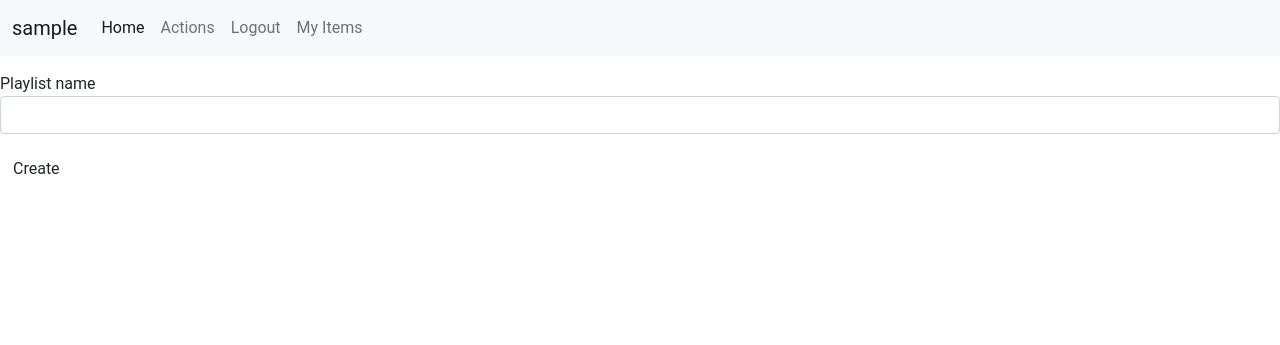
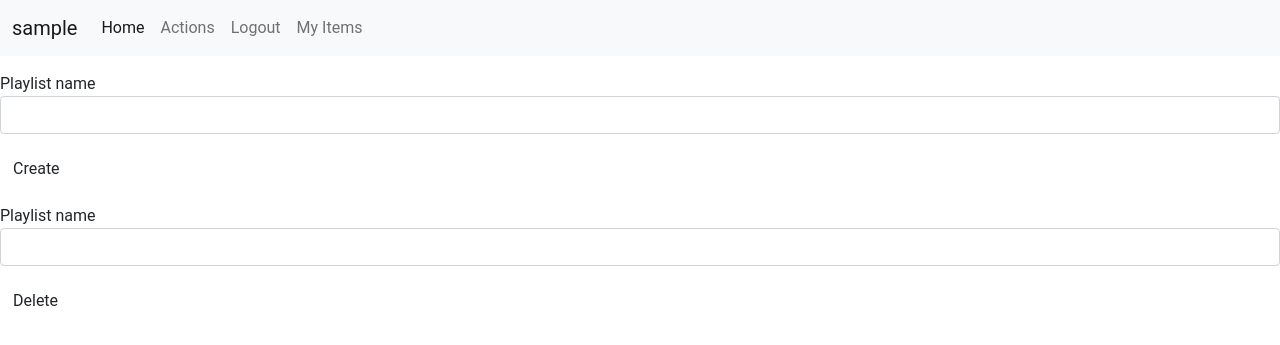
Before and after one commit to piotrksiazek/Spotify-playlist-creator, a Flask app: page /my_items in a window 1280 px wide. Shown: the top 345 px of the page. Run offline with Flask 2, Linux system fonts and the light colour scheme; the visitor is signed in with stand-in values (Sample User, id 1); data comes from the database, SQL or seed files in the repository; lists and menus that the app fills with data are empty; some libraries are stand-ins or nearby versions.

Commit message:
add template for deleting playlist's content

```diff
--- a/app/forms.py
+++ b/app/forms.py
@@ -21,7 +21,7 @@ class CreateNewPlaylist(FlaskForm):
     submit = SubmitField('Create')
 
 class DeleteUserPlaylist(FlaskForm):
-    user_playlist = SelectField('Origin', choices=[], validators=[DataRequired()])
+    user_playlist = SelectField('Playlist name', choices=[], validators=[DataRequired()])
     submit = SubmitField('Delete')
 
 class LoginForm(FlaskForm):
--- a/app/routes.py
+++ b/app/routes.py
@@ -74,21 +74,22 @@ def my_items():
     create_form = CreateNewPlaylist()
     delete_form = DeleteUserPlaylist()
     delete_form.user_playlist.choices = [playlist.playlist_name for playlist in user_playlists if playlist.user_id == current_user.id]
-
+    is_unique = True
+    number_of_user_playlists = 0
     if create_form.validate_on_submit():
         name = create_form.playlist_name.data
         is_unique = Playlist.is_playlist_name_unique(spotify, name, user)
+        number_of_user_playlists = len(user_playlists)
         if is_unique and len(user_playlists) <= 3:
             Playlist.create_new_playlist(spotify=spotify, name=name, user=user)
             playlist = models.UserPlaylist(playlist_name=name, playlist_id=Playlist.get_playlist_id_with_name(spotify, name, user), user=current_user)
             db.session.add(playlist)
             db.session.commit()
-        # return render_template('my_items.html', form=form, is_unique=is_unique, up=user_playlists)
 
     if delete_form.validate_on_submit():
         playlist_to_clear = models.UserPlaylist.query.filter_by(playlist_name=delete_form.user_playlist.data).first().playlist_id
         Playlist.clear_playlist(spotify=spotify, playlist_id=playlist_to_clear, user=user)
-    return render_template('my_items.html', form=create_form, up=user_playlists, delete_form=delete_form)
+    return render_template('my_items.html', form=create_form, up=user_playlists, delete_form=delete_form, is_unique=is_unique, number_of_user_playlists=number_of_user_playlists)
 
 
 @app.route('/mirror', methods=['GET', 'POST'])
--- a/app/templates/my_items.html
+++ b/app/templates/my_items.html
@@ -12,14 +12,30 @@
                 <p>{{ wtf.form_field(form.submit) }}</p>
                 <p>Name must be unique</p>
             </div>
+        {% elif number_of_user_playlists > 3%}
+            <div>
+                <p>{{ wtf.form_field(form.submit) }}</p>
+                <p>User can own up to 3 playlists</p>
+            </div>
         {% else %}
             <div>
             <p>{{ wtf.form_field(form.submit) }}</p>
             </div>
         {% endif %}
     </form>
-{% for p in up %}
-<p class="list-group-item">{{ p.playlist_name }}</p>
-{% endfor %}
+
+    <form action="" method="post" novalidate>
+        {{ delete_form.hidden_tag() }}
+        <p>
+            {{ wtf.form_field(delete_form.user_playlist) }}
+        </p>
+
+        <div>
+        <p>{{ wtf.form_field(delete_form.submit) }}</p>
+        </div>
+    </form>
+{#{% for p in up %}#}
+{#<p class="list-group-item">{{ p.playlist_name }}</p>#}
+{#{% endfor %}#}
 </div>
 {% endblock %}
```
